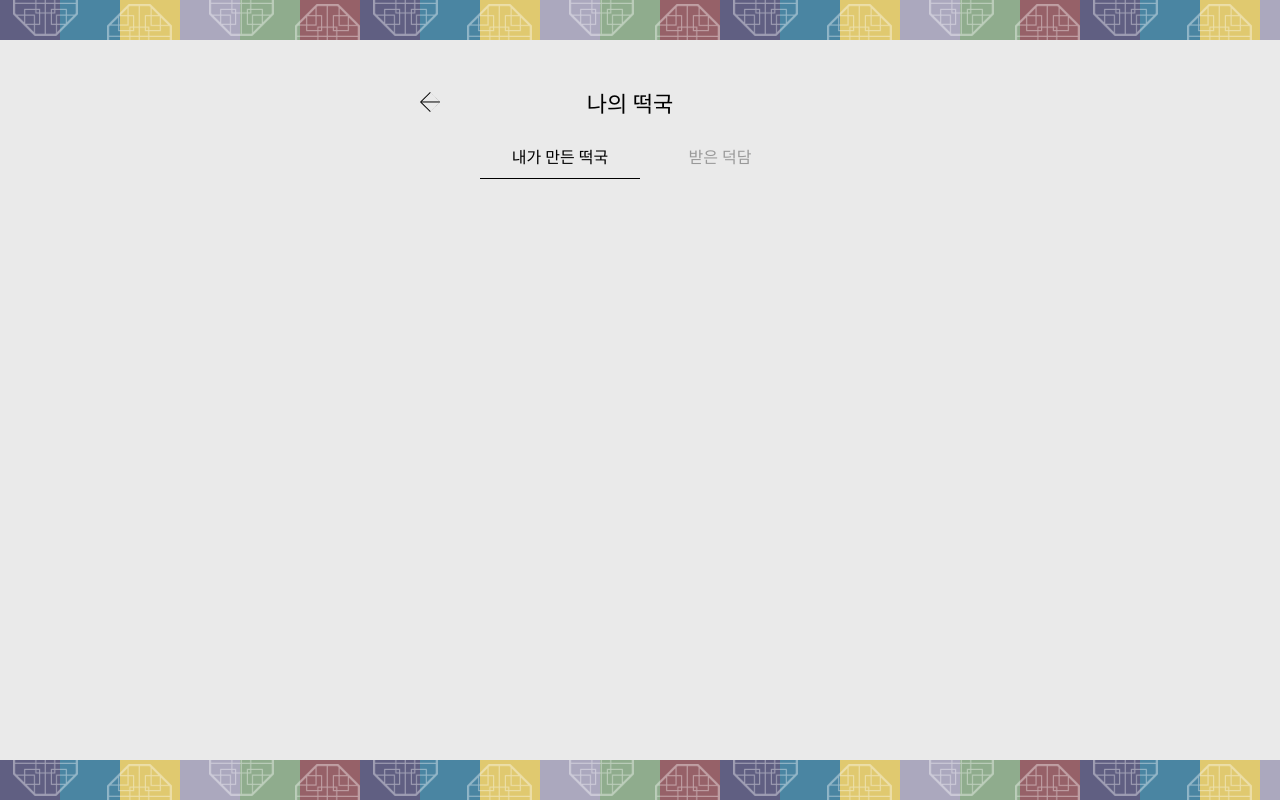
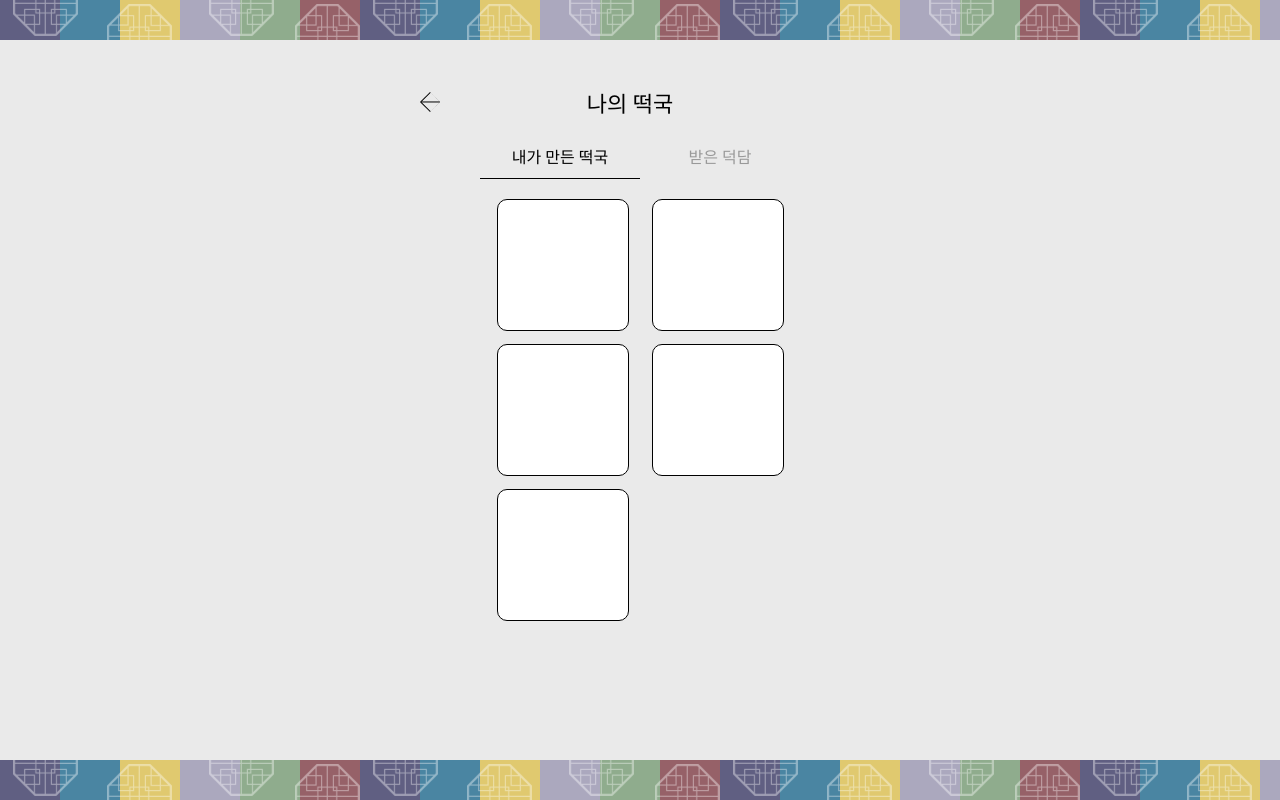
Before and after one commit to jangsumi/Making-Tteokguk-FE, a React (Vite) app: page /myinfo in a window 1280 px wide. Built offline with nearby package versions, Linux system fonts and the light colour scheme; a web font is replaced by a local one.

Commit message:
feat: '내가 만든 떡국' 화면 구현(grid 속성 이용)
- grid 속성을 이용하여 '내가 만든 떡국 ' 화면 구성

```diff
--- a/src/pages/MyInfo/MyInfo.jsx
+++ b/src/pages/MyInfo/MyInfo.jsx
@@ -1,6 +1,20 @@
 import React, { useState } from "react";
 import TopBar from "../../components/TopBar/TopBar";
 import * as styled from "./styles";
+
+const Cooked = () => {
+  return (
+    <styled.FlexBox>
+      <styled.GridContainer>
+        <styled.Tteokguk />
+        <styled.Tteokguk />
+        <styled.Tteokguk />
+        <styled.Tteokguk />
+        <styled.Tteokguk />
+      </styled.GridContainer>
+    </styled.FlexBox>
+  );
+};
 
 const MyInfo = () => {
   const [currPage, setCurrPage] = useState(0);
@@ -26,6 +40,7 @@ const MyInfo = () => {
           받은 덕담
         </styled.NaviItem>
       </styled.FlexBox>
+      {currPage === 0 && <Cooked />}
     </styled.FlexBox>
   );
 };
--- a/src/pages/MyInfo/styles.jsx
+++ b/src/pages/MyInfo/styles.jsx
@@ -3,7 +3,7 @@ import styled from "styled-components";
 export const NaviItem = styled.div`
   width: 160px;
   padding: 20px 0px 10px 0px;
-  color: ${(props) => !(props.isCurr) && "#999999"};
+  color: ${(props) => !props.isCurr && "#999999"};
   border-bottom: ${(props) => props.isCurr && "1px solid #000000"};
   text-align: center;
 `;
@@ -13,3 +13,22 @@ export const FlexBox = styled.div`
   flex-direction: ${(props) => props.direction || "row"};
   justify-content: center;
 `;
+
+// '내가 만든 떡국' 페이지에 사용되는 components
+export const GridContainer = styled.div`
+  width: 320px;
+  margin: 20px 0px 0px 0px;
+  display: grid;
+  justify-content: center;
+  align-content: center;
+  grid-template-columns: repeat(2, minmax(130px, auto));
+  gap: 13px 23px;
+`;
+
+export const Tteokguk = styled.div`
+  width: 130px;
+  height: 130px;
+  border-radius: 10px;
+  border: 1px solid #000000;
+  background-color: #ffffff;
+`;
```
